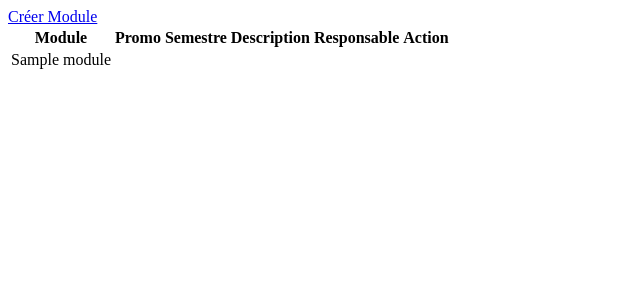
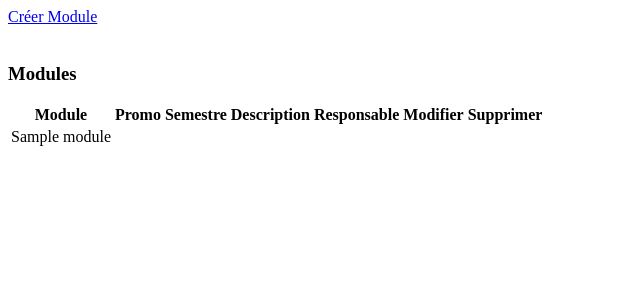
Before and after one commit to hiveship/enssat-serveur-voeux, a PHP site: the page made by application/views/module/aff_get_module.php in a window 1280 px wide. Shown: the top 300 px of the page, without its empty margins (0-640 px from the left). Run offline with PHP 8.4, Linux system fonts and the light colour scheme; the template is opened without the code that fills it: most values are stand-ins (such as "Sample title", 1, 10 or a date in 2020); data that the repository does not hold is empty.

Commit message:
Faisage de Vue Antoine

```diff
--- a/application/views/module/aff_get_module.php
+++ b/application/views/module/aff_get_module.php
@@ -1,26 +1,36 @@
 <div class="container">
-	<a href="Module_controller/create" class='btn btn-primary pull-right'>Créer
-		Module</a>
+	<a href="Module_controller/create" class='btn btn-primary pull-right'> <span
+		class="glyphicon glyphicon-th-large" aria-hidden="true"></span> Créer Module
+	</a> <br></br>
+
+	<div class="row">
+		<div class="col-md-12">
+			<div class="panel panel-primary">
+				<div class="panel-heading">
+					<h3 class="panel-title">Modules</h3>
+				</div>
+
+				<table id='tableSearchResults' class='table table-hover table-striped'>
+					<thead>
+						<tr>
+							<th><center>Module</center></th>
+							<th><center>Promo</center></th>
+							<th><center>Semestre</center></th>
+							<th><center>Description</center></th>
+							<th><center>Responsable</center></th>
+							<th><center>Modifier</center></th>
+							<th><center>Supprimer</center></th>
+
+						</tr>
+					</thead>
+					<tbody>
 <?php
-echo "<table id='tableSearchResults' class='table table-hover
-		table-striped table-condensed'>";
-echo "<thead>
-			<tr>
-				<th>Module</th>
-				<th>Promo</th>
-				<th>Semestre</th>
-				<th>Description</th>
-				<th>Responsable</th>
-				<th>Action<th>
-			</tr>
-		</thead>";
-echo "<tbody>";
 foreach ( $modules as $module ) {
 	echo "<tr>";
 	foreach ( $module as $value ) {
-		echo "<td> $value </td> ";
+		echo "<td><center> $value</center></td> ";
 	}
-	echo "<td>";
+	echo "<td><center>";
 	echo form_open ( 'Module_controller/edit_menu' );
 	$data = array (
 
@@ -37,6 +47,8 @@
 
 			'onsubmit' => 'return(validate(this));'
 	);
+	echo "</center></td>";
+	echo "<td><center>";
 	echo form_open ( 'Module_controller/delete', $params );
 	$data = array (
 
@@ -48,12 +60,17 @@
 	);
 	echo form_button ( $data );
 	echo form_close ();
-	echo "</td></tr>";
+	echo "</center></td></tr>";
 }
 echo "</tbody></table>";
 ?>
-</div>
-<script type="text/javascript">
+
+
+						</div>
+						</div>
+						</div>
+						</div>
+						<script type="text/javascript">
 function validate(){
 	   return confirm("voulez vous supprimer supprimer ce module ?");
 }
```
Also changed, not shown: application/controllers/Application_controller.php (+6 -6 lines), application/controllers/admin/Admin_controller.php (+6 -6 lines), application/views/enseignants/edit.php (+30 -7 lines).
